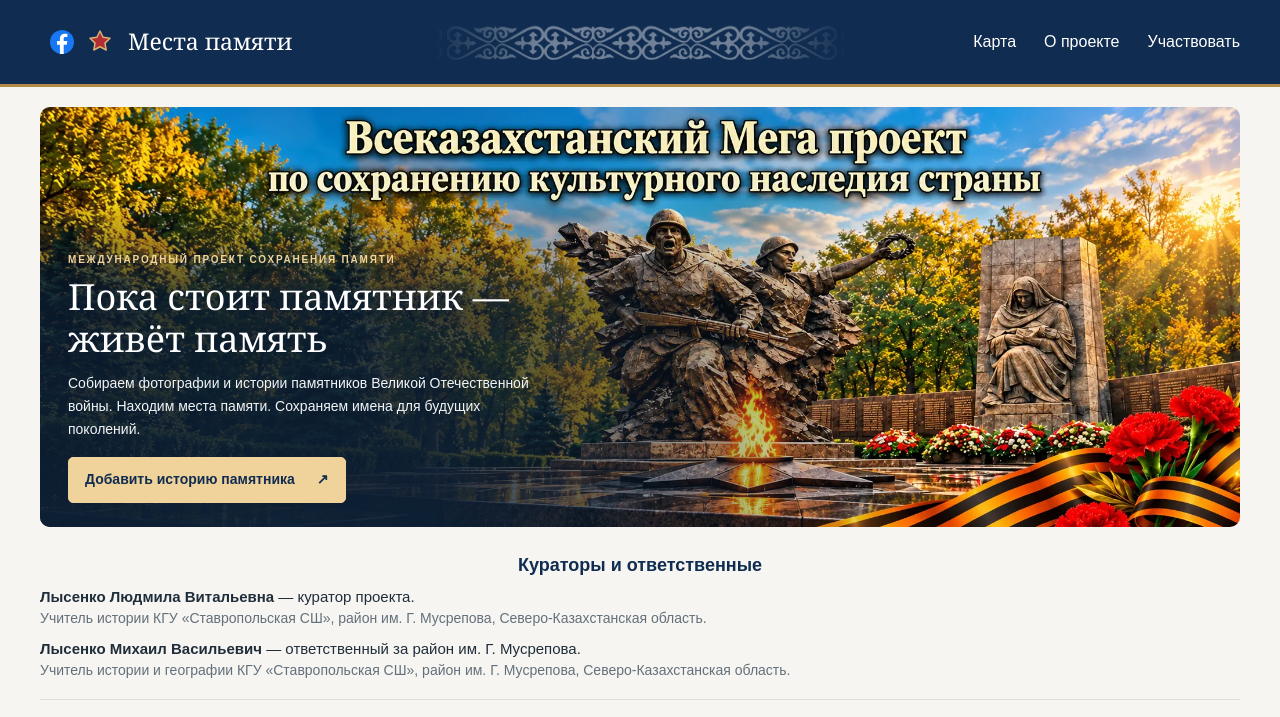
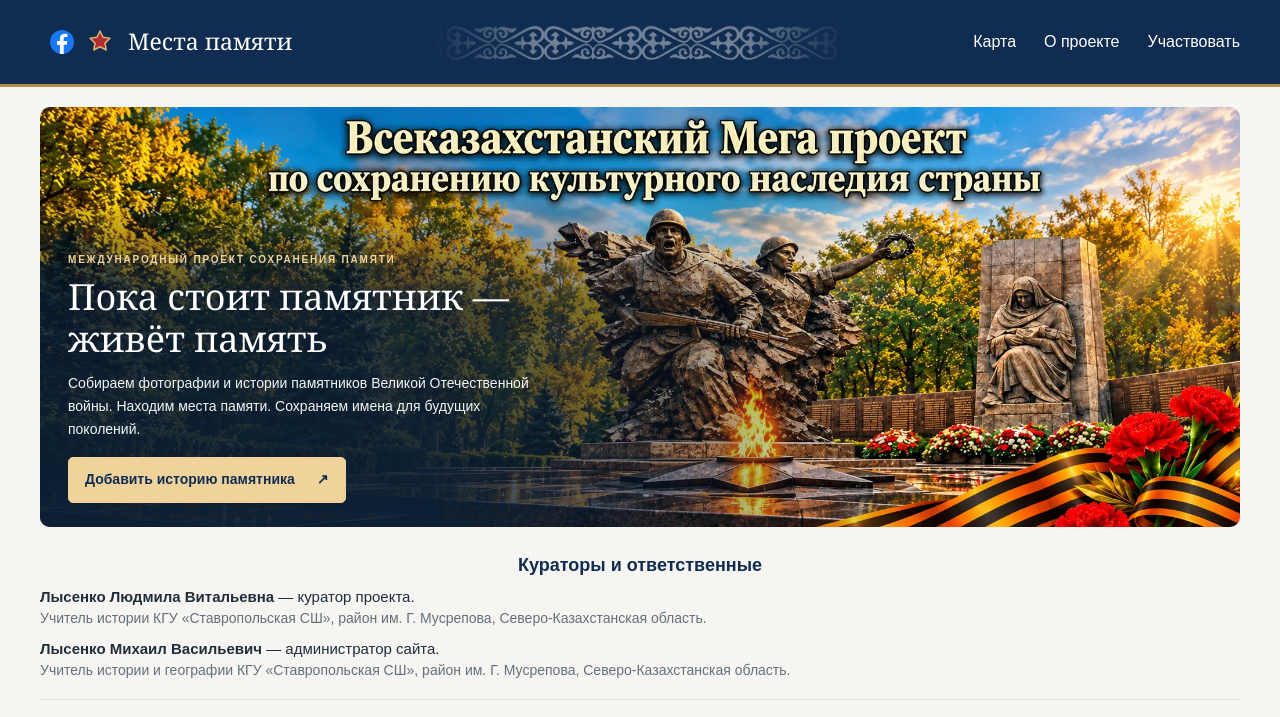
Before and after one commit to ktesifon-star/War_monuments, a website: page index.html in a window 1280 px wide. Shown: the top 717 px of the page. Drawn offline with nearby package versions, Linux system fonts and the light colour scheme.

Commit message:
Update Mikhail Lysenko's role to site administrator

```diff
--- a/index.html
+++ b/index.html
@@ -49,7 +49,7 @@
       <p class="muted">Учитель истории КГУ «Ставропольская СШ», район им. Г. Мусрепова, Северо-Казахстанская область.</p>
     </div>
     <div class="coordinator">
-      <p><strong>Лысенко Михаил Васильевич</strong> — ответственный за район им. Г. Мусрепова.</p>
+      <p><strong>Лысенко Михаил Васильевич</strong> — администратор сайта.</p>
       <p class="muted">Учитель истории и географии КГУ «Ставропольская СШ», район им. Г. Мусрепова, Северо-Казахстанская область.</p>
     </div>
   </section>
```
